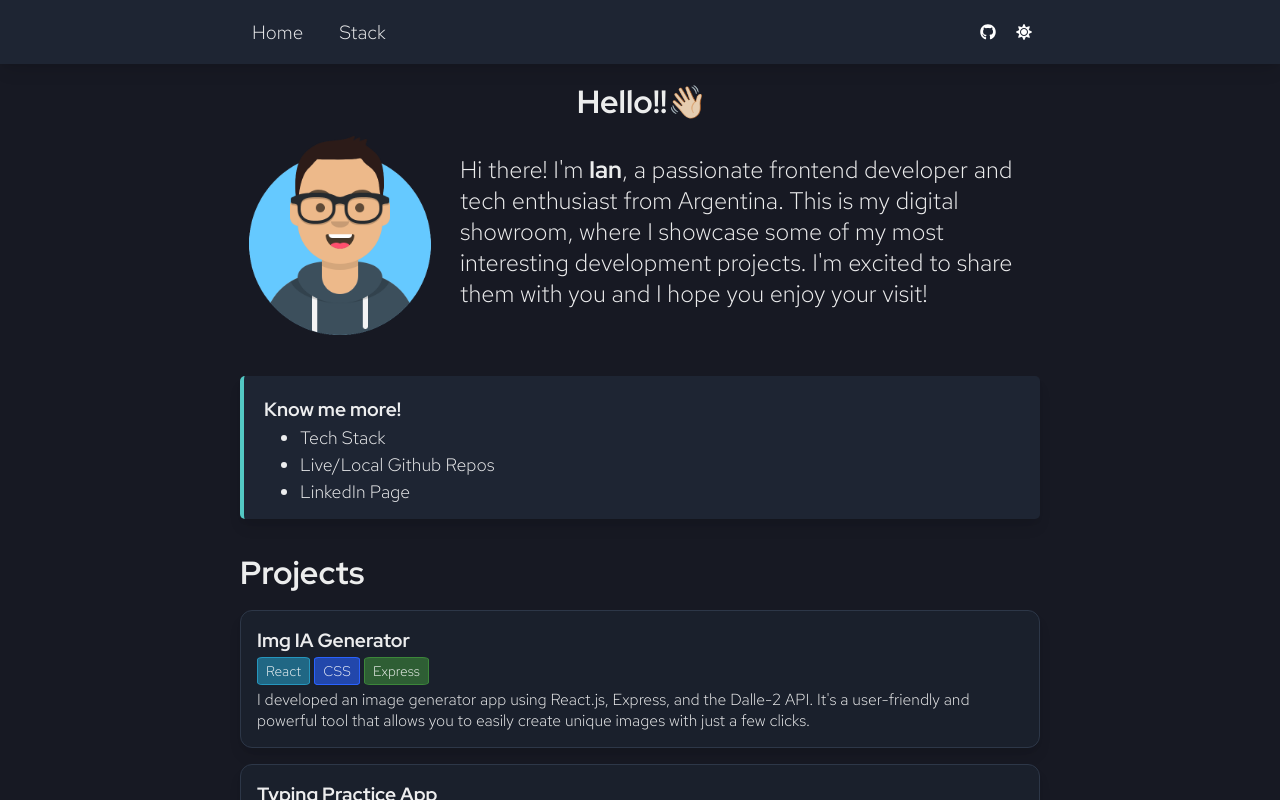
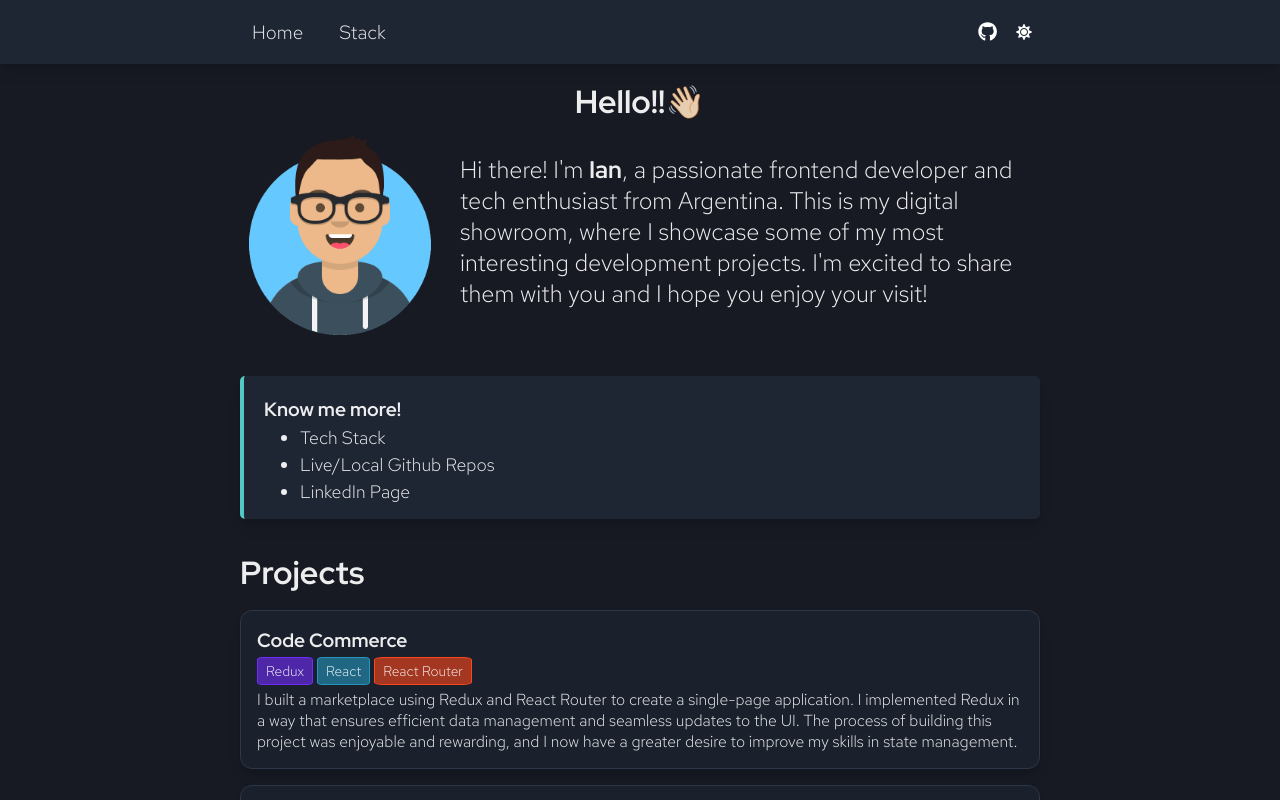
Before and after one commit to Ianduha13/my-portfolio, a React (Create React App) app: page / in a window 1280 px wide. Shown: the top 800 px of the page. Built offline with nearby package versions, Linux system fonts and the light colour scheme.

Commit message:
Adding new project :)

```diff
--- a/src/components/Footer.js
+++ b/src/components/Footer.js
@@ -14,9 +14,9 @@ const Footer = ({ theme }) => {
 						rel='noreferrer'
 					>
 						{theme === "light" ? (
-              <FaGithub size='1em' color='black' />
+							<FaGithub size='1.2em' color='black' />
 						) : (
-              <FaGithub size='1em' color='white' />
+							<FaGithub size='1.2em' color='white' />
 						)}
 					</a>
 					<a
--- a/src/components/Navbar.js
+++ b/src/components/Navbar.js
@@ -35,9 +35,9 @@ const Navbar = ({ theme, handleTheme }) => {
 						rel='noreferrer'
 					>
 						{theme === "light" ? (
-              <FaGithub size='1em' color='black' />
+							<FaGithub size='1.2em' color='black' />
 						) : (
-              <FaGithub size='1em' color='white' />
+							<FaGithub size='1.2em' color='white' />
 						)}
 					</a>
 					<button className='navbar-btn' onClick={handleTheme}>
--- a/src/components/Projects.js
+++ b/src/components/Projects.js
@@ -4,6 +4,26 @@ const Projects = () => {
 	return (
 		<section className='projects-section'>
 			<header className='project-header'>Projects</header>
+			<a
+				href='https://code-ecommerce.vercel.app/'
+				target={"_blank"}
+				rel='noreferrer'
+				className='project-card'
+			>
+				<h4>Code Commerce</h4>
+				<div className='card-group'>
+					<TinyCard technology={"Redux"} color={"redux"} />
+					<TinyCard technology={"React"} color={"react"} />
+					<TinyCard technology={"React Router"} color={"react-router"} />
+				</div>
+				<p>
+					I built a marketplace using Redux and React Router to create a
+					single-page application. I implemented Redux in a way that ensures
+					efficient data management and seamless updates to the UI. The process
+					of building this project was enjoyable and rewarding, and I now have a
+					greater desire to improve my skills in state management.
+				</p>
+			</a>
 			<a
 				href='https://ai-img-generator.vercel.app/'
 				target={"_blank"}
--- a/src/pages/StackPage.js
+++ b/src/pages/StackPage.js
@@ -4,9 +4,9 @@ import {
 	SiCss3,
 	SiReact,
 	SiHtml5,
-  SiBootstrap,
 	SiReactrouter,
 	SiExpress,
+	SiRedux,
 } from "react-icons/si"
 import { TbBrandNextjs } from "react-icons/tb"
 import "../styles/stack.css"
@@ -51,17 +51,18 @@ const StackPage = () => {
 					key={7}
 				/>
 				<TechCard
+					technologie='Redux'
+					usecase='State Management'
+					icon={<SiRedux size='2em' color='#712cf9' />}
+					key={6}
+				/>
+				<TechCard
 					technologie='Express.js'
-          usecase='Serverless Function'
+					usecase='Serverless Functions'
 					icon={<SiExpress size='2em' color='white' />}
 					key={11}
 				/>
-        <TechCard
-          technologie='Bootstrap'
-          usecase='Frontend UI Framework'
-          icon={<SiBootstrap size='2em' color='#712cf9' />}
-          key={6}
-        />
+
 				<TechCard
 					technologie='Next.js'
 					usecase='Coming Soon...'
--- a/src/styles/tinycard.css
+++ b/src/styles/tinycard.css
@@ -25,9 +25,9 @@
   background-color: rgba(240, 219, 79, 0.6);
   border: rgb(240, 219, 79) solid 1px;
 }
-.bootstrap{
-  background-color: rgba(37, 150, 190, 0.6);
-  border: rgb(37, 150, 190) solid 1px;
+.redux{
+  background-color:rgba(113, 44, 249, 0.6);
+  border: rgb(113, 44, 249) solid 1px;
 }
 .express{
   background-color:rgba(60, 135, 58, 0.6);
```
Lines whose indentation alone changed are shown as unchanged.
